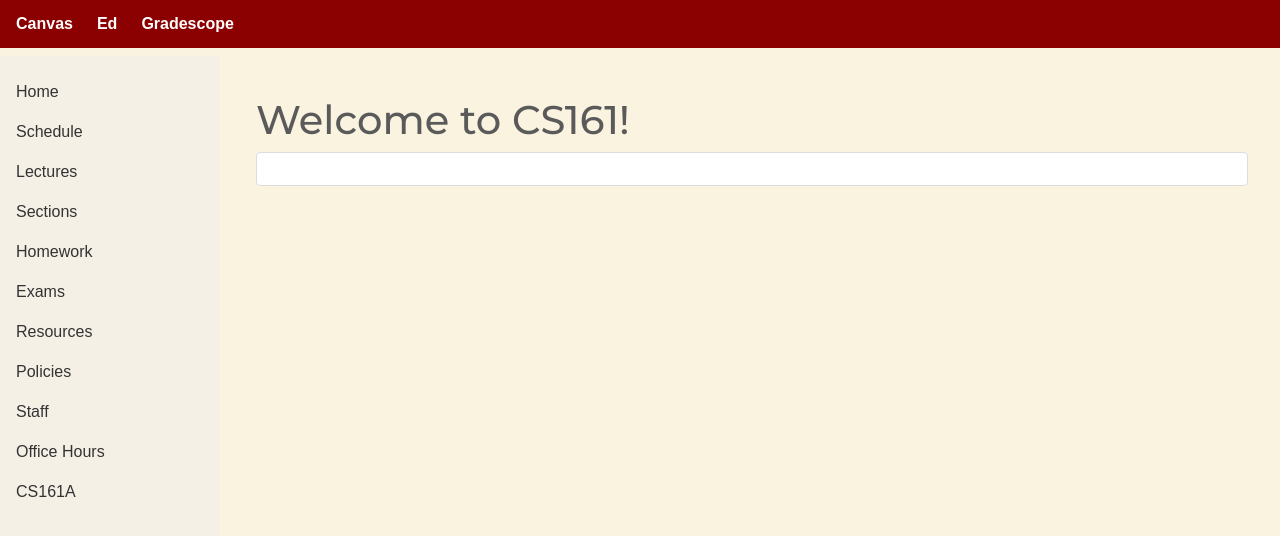
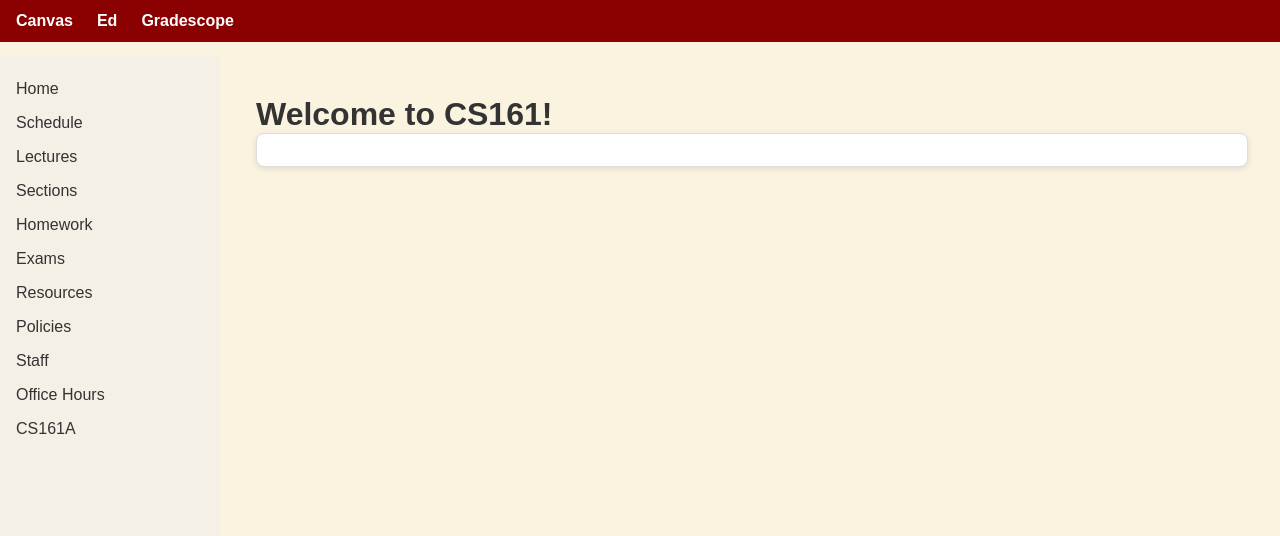
Before and after one commit to cs161-stanford/cs161-stanford.github.io, a Jekyll site: the page built from index.md, in a window 1280 px wide. Shown: the top 536 px of the page. Built offline with Jekyll 4.4.1, drawn with Linux system fonts in a browser that asks for light colours; nearby versions of some CDN libraries.

Commit message:
round boxes

```diff
--- a/_layouts/default.html
+++ b/_layouts/default.html
@@ -4,12 +4,6 @@
   <meta charset="UTF-8">
   <meta name="viewport" content="width=device-width,initial-scale=1">
   <title>{{ page.title }} – CS161</title>
-
-<link
-  rel="stylesheet"
-  href="https://cdn.jsdelivr.net/npm/bootswatch@5.3.0/dist/minty/bootstrap.min.css"
-/>
-
   <link rel="stylesheet" href="/assets/css/style.css">
 </head>
 <body>
--- a/assets/css/style.css
+++ b/assets/css/style.css
@@ -78,7 +78,11 @@ body {
   border-radius: 4px;
   padding: 1rem;
   margin-bottom: 1rem;
+  border-radius: 8px;            /* gentle rounding */
+  box-shadow: 0 2px 6px rgba(0,0,0,0.1);  /* subtle drop shadow */
+  padding: 1rem;
 }
+
 
 .schedule {
   width: 100%;
```
